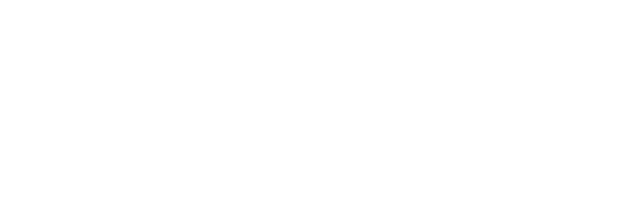
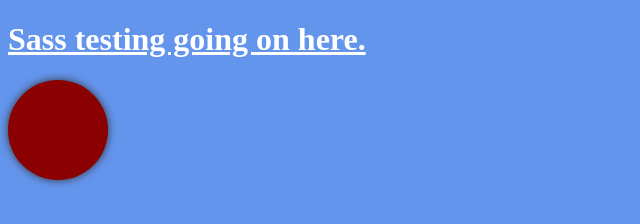
Before and after one commit to imZeo/DevslopesSection13, a plain HTML site: page index.html in a window 1280 px wide. Shown: the whole page, without its empty margins (0-640 px from the left). Drawn offline with Linux system fonts and the light colour scheme.

Commit message:
implemented sass.

```diff
--- /dev/null
+++ b/CSS/main.sass
@@ -0,0 +1,15 @@
+$font-color: white
+
+body
+    background-color: cornflowerblue
+
+h1
+    color: $font-color
+    text-decoration: underline
+
+.circle
+    background-color: darkred
+    height: 100px
+    width: 100px
+    border-radius: 50%
+    box-shadow: 0 0 8px #333
--- a/index.html
+++ b/index.html
@@ -2,9 +2,14 @@
 <html lang="en" dir="ltr">
     <head>
         <meta charset="utf-8">
-        <title></title>
+        <title>SASS Tester</title>
+        <link rel="stylesheet" href="CSS/main.css">
     </head>
     <body>
+        <h1>Sass testing going on here.</h1>
 
+        <div class="circle">
+
+        </div>
     </body>
 </html>
```
Also changed, not shown: CSS/main.css, 1 other file.
